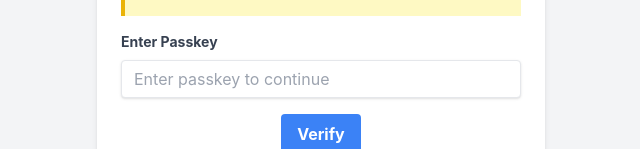
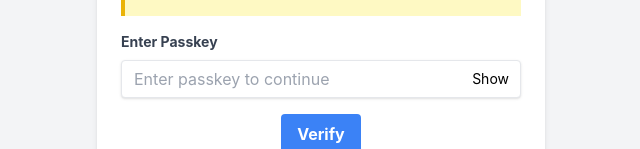
Before and after one commit to savanteen/scambot_frontend, a React (Create React App) app: page / in a window 1280 px wide. Shown: the part 348-497 px from the top of the page, without its empty margins (319-959 px from the left). Built offline with nearby package versions, Linux system fonts and the light colour scheme.

Commit message:
Update Registration.js

```diff
--- a/src/components/Registration.js
+++ b/src/components/Registration.js
@@ -8,7 +8,7 @@ const Registration = ({ onRegister }) => {
   const [loading, setLoading] = useState(false);
   const [passkey, setPasskey] = useState('');
   const [passkeyVerified, setPasskeyVerified] = useState(false);
-
+const [showPasskey, setShowPasskey] = useState(false);
   const handlePasskeyVerification = (e) => {
     e.preventDefault();
     if (passkey === 'NYJCnoscam') {
@@ -57,15 +57,24 @@ const Registration = ({ onRegister }) => {
   <label className="block text-gray-700 text-sm font-bold mb-2" htmlFor="passkey">
     Enter Passkey
   </label>
+  <div className="relative">
     <input
-              className="shadow appearance-none border rounded w-full py-2 px-3 text-gray-700 leading-tight focus:outline-none focus:shadow-outline"
+      className="shadow appearance-none border rounded w-full py-2 px-3 text-gray-700 leading-tight focus:outline-none focus:shadow-outline pr-10"
       id="passkey"
-              type="password"
+      type={showPasskey ? "text" : "password"}
       placeholder="Enter passkey to continue"
       value={passkey}
       onChange={(e) => setPasskey(e.target.value)}
       required
     />
+    <button
+      type="button"
+      className="absolute inset-y-0 right-0 pr-3 flex items-center text-sm leading-5"
+      onClick={() => setShowPasskey(!showPasskey)}
+    >
+      {showPasskey ? "Hide" : "Show"}
+    </button>
+  </div>
 </div>
           {error && <p className="text-red-500 text-xs italic mb-4">{error}</p>}
           <div className="flex items-center justify-center">
```
Lines whose indentation alone changed are shown as unchanged.
